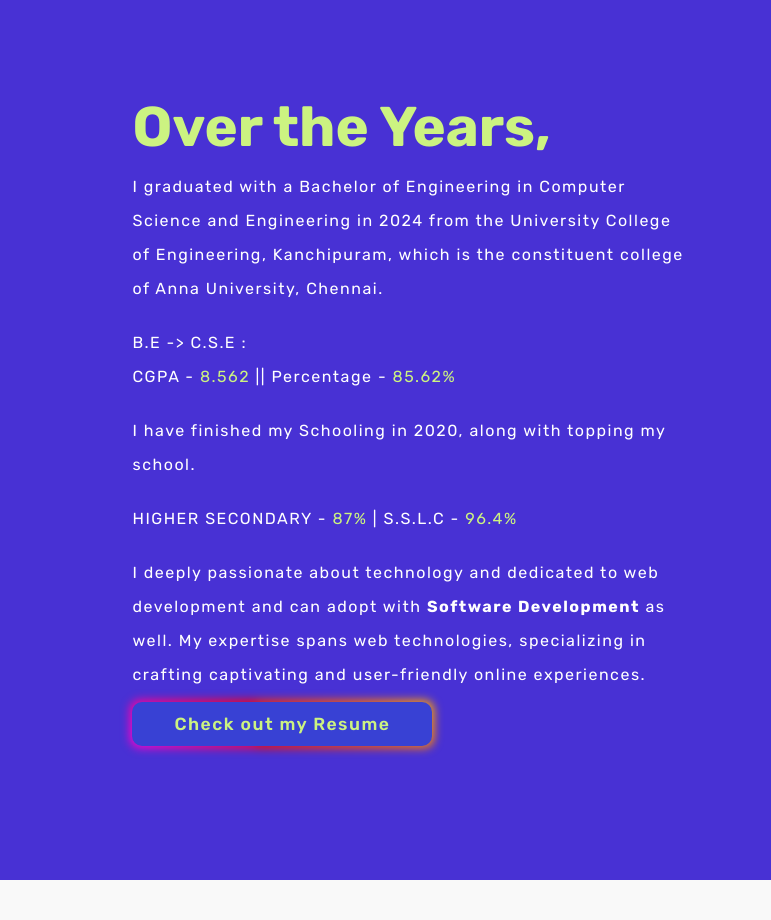
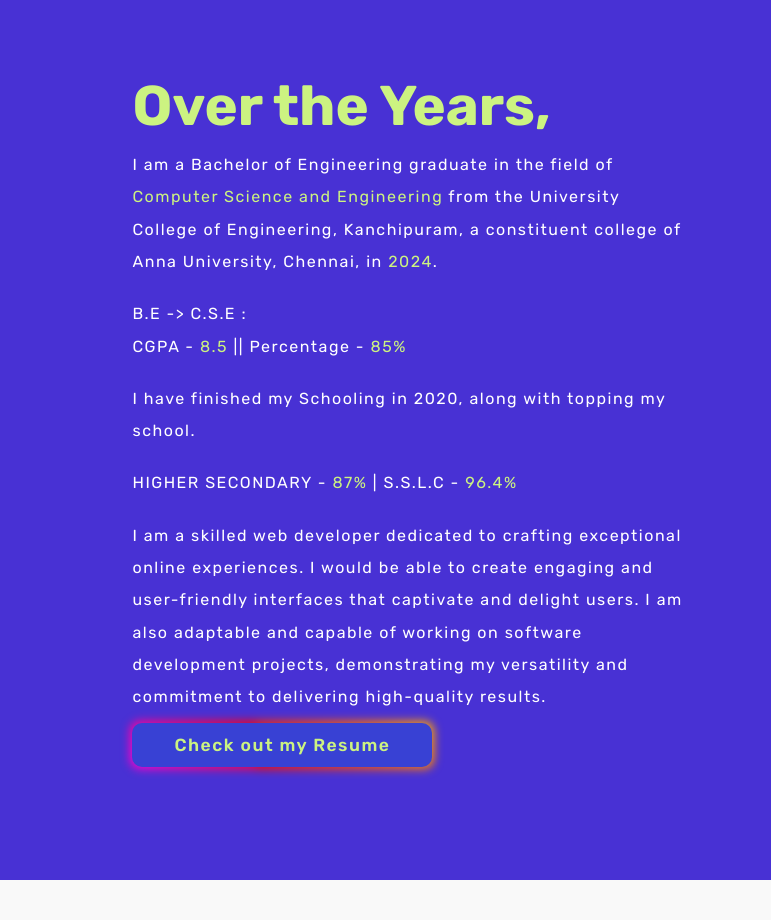
Before and after one commit to SathishKumar1312/Portfolio, a plain HTML site: page index.html in a window 1280 px wide. Shown: the part 1640-2560 px from the top of the page, 0-771 px from the left. Drawn offline with Linux system fonts and the light colour scheme; grey boxes are pictures that could not be loaded; a web font is replaced by a local one.

Commit message:
Made some Changes in the Text

```diff
--- a/index.css
+++ b/index.css
@@ -539,10 +539,10 @@ nav > .whatInsta > li:nth-child(2) > a::after {
   font-size: 56px;
 }
 .page3Container1 p {
-  font-size: 21px;
+  font-size: 19px;
   color: #ffffff;
   padding: 10px 0;
-  line-height: 34px;
+  line-height: 32.3px;
   letter-spacing: 1.5px;
 }
 
--- a/index.html
+++ b/index.html
@@ -184,13 +184,12 @@
           <div class="content-one fadeAnime">
             <h2>Fullstack<br />Developer<span>.</span></h2>
             <p>
-              I enjoy developing fullstack applications that are dependable and
-              provide top-notch user experiences.
+              I am a <strong>MERN Stack developer</strong> creating full stack applications that provide top-notch user experiences.
             </p>
           </div>
           <div class="content-two fadeAnime">
             <p>
-              Excelling in progressive enhancement, design systems, and develop
+              Excelling in React JS, Node.js, Express JS, MongoDB and develop
               with a high level of expertise.
             </p>
             <p>
@@ -279,12 +278,9 @@
     <div class="page" id="page2">
       <div class="Design">
         <div class="designContent fadeAnime">
-          <h2>Creativity</h2>
+          <h2 style="letter-spacing: 1px;">Profile</h2>
           <p>
-            With my skill at developing interfaces that combine gorgeous
-            aesthetics and user-centric design, take a visual journey. I bring
-            digital dreams to life with creative layouts and cutting-edge
-            components, ensuring an engaging and enjoyable user experience.
+            Meticulous and versatile computer science graduate with foundational skills in web development and software engineering. Proficient in JavaScript, ReactJS, and Node.js, with a strong desire to learn and adapt to emerging technologies. Possess strong problem-solving and teamwork skills. Passionate about contributing technical knowledge to creative concepts.
           </p>
         </div>
         <div class="svgDes">
@@ -375,14 +371,11 @@
       <div class="page3Container1">
         <h2 class="fadeAnime">Over the Years,</h2>
         <p class="fadeAnime">
-          I graduated with a Bachelor of Engineering in Computer Science and
-          Engineering in 2024 from the University College of Engineering,
-          Kanchipuram, which is the constituent college of Anna University,
-          Chennai.
+          I am a Bachelor of Engineering graduate in the field of <span>Computer Science and Engineering</span> from the University College of Engineering, Kanchipuram, a constituent college of Anna University, Chennai, in <span>2024</span>.
         </p>
         <p class="widthOff fadeAnime">
-          B.E -> C.S.E :<br />CGPA - <span>8.562</span> || Percentage -
-          <span>85.62%</span>
+          B.E -> C.S.E :<br />CGPA - <span>8.5</span> || Percentage -
+          <span>85%</span>
         </p>
         <p class="widthOff fadeAnime">
           I have finished my Schooling in 2020, along with topping my school.
@@ -391,10 +384,7 @@
           HIGHER SECONDARY - <span>87%</span> | S.S.L.C - <span>96.4%</span>
         </p>
         <p class="fadeAnime">
-          I deeply passionate about technology and dedicated to web development
-          and can adopt with <strong>Software Development</strong> as well. My
-          expertise spans web technologies, specializing in crafting captivating
-          and user-friendly online experiences.
+          I am a skilled web developer dedicated to crafting exceptional online experiences. I would be able to create engaging and user-friendly interfaces that captivate and delight users. I am also adaptable and capable of working on software development projects, demonstrating my versatility and commitment to delivering high-quality results.
         </p>
         <a
           class="widthOff fadeAnime"
```
